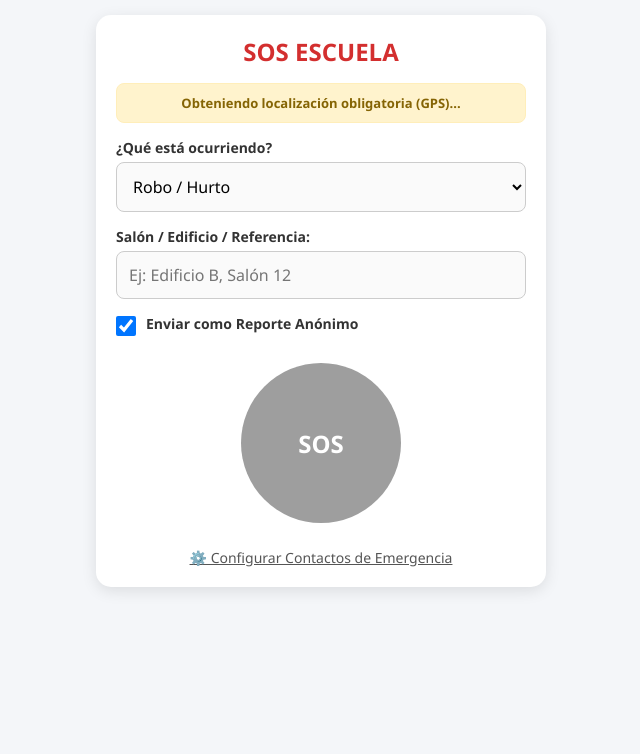
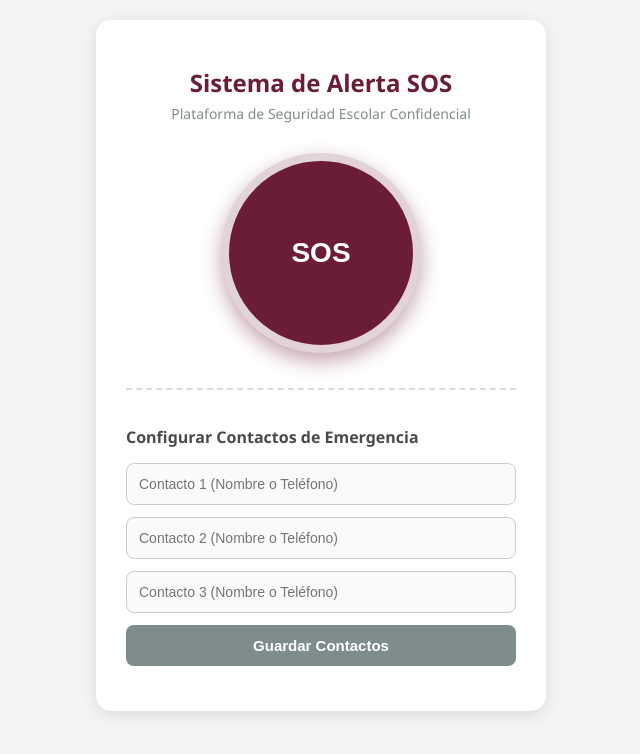
Before and after one commit to escutiasalome08-cloud/boton-panico-sos, a Flask app: page / in a window 1280 px wide. Shown: the top 754 px of the page, without its empty margins (319-959 px from the left). Run offline with Flask 3, Linux system fonts and the light colour scheme.

Commit message:
Update index.html

```diff
--- a/templates/index.html
+++ b/templates/index.html
@@ -3,236 +3,117 @@
 <head>
     <meta charset="UTF-8">
     <meta name="viewport" content="width=device-width, initial-scale=1.0">
-    <title>Botón de Pánico</title>
+    <title>Sistema de Alerta SOS - CBTis 204</title>
     <style>
-        * {
-            box-sizing: border-box;
+        body {
+            font-family: 'Segoe UI', Tahoma, Geneva, Verdana, sans-serif;
+            background-color: #f4f4f6;
             margin: 0;
-            padding: 0;
-            font-family: 'Segoe UI', Tahoma, Geneva, Verdana, sans-serif;
-        }
-
-        body {
-            background-color: #f4f6f9;
-            color: #333;
+            padding: 20px;
             display: flex;
             flex-direction: column;
             align-items: center;
-            padding: 15px;
+            color: #333333;
         }
-
         .container {
+            max-width: 450px;
             width: 100%;
-            max-width: 450px;
             background: #ffffff;
-            padding: 20px;
+            padding: 30px;
             border-radius: 15px;
-            box-shadow: 0 4px 15px rgba(0,0,0,0.1);
-            margin-bottom: 20px;
+            box-shadow: 0 4px 15px rgba(0, 0, 0, 0.1);
+            text-align: center;
+            box-sizing: border-box;
         }
-
         h1 {
-            text-align: center;
-            color: #d32f2f;
+            color: #6b1c37; /* Guinda Institucional */
+            margin-bottom: 5px;
             font-size: 24px;
+        }
+        .subtitle {
+            color: #7f8c8d; /* Gris */
+            font-size: 14px;
+            margin-bottom: 30px;
+        }
+        .btn-sos {
+            width: 200px;
+            height: 200px;
+            border-radius: 50%;
+            background-color: #6b1c37; /* Guinda */
+            color: #ffffff;
+            font-size: 28px;
+            font-weight: bold;
+            border: 8px solid #e2d3d8;
+            cursor: pointer;
+            box-shadow: 0 8px 20px rgba(107, 28, 55, 0.4);
+            transition: transform 0.2s, background-color 0.2s;
+            margin-bottom: 35px;
+        }
+        .btn-sos:active {
+            transform: scale(0.95);
+            background-color: #521429;
+        }
+        .config-section {
+            border-top: 2px dashed #dbdbdb;
+            padding-top: 20px;
+            text-align: left;
+        }
+        .config-section h3 {
+            color: #4a4a4a;
             margin-bottom: 15px;
+            font-size: 16px;
         }
-
-        .gps-status {
-            background-color: #fff3cd;
-            color: #856404;
-            padding: 10px;
-            border-radius: 8px;
-            text-align: center;
-            font-size: 13px;
-            font-weight: bold;
-            margin-bottom: 15px;
-            border: 1px solid #ffeeba;
-        }
-
-        .gps-success {
-            background-color: #d4edda;
-            color: #155724;
-            border-color: #c3e6cb;
-        }
-
-        .form-group {
-            margin-bottom: 15px;
-        }
-
-        label {
-            display: block;
-            margin-bottom: 5px;
-            font-weight: 600;
-            font-size: 14px;
-        }
-
-        select, input[type="text"] {
+        input[type="text"] {
             width: 100%;
             padding: 12px;
-            border: 1px solid #ccc;
+            margin-bottom: 12px;
+            border: 1px solid #cccccc;
             border-radius: 8px;
-            font-size: 16px; /* Evita zoom automático en iPhones */
+            box-sizing: border-box;
+            font-size: 14px;
             background-color: #fafafa;
         }
-
-        .checkbox-group {
-            display: flex;
-            align-items: center;
-            gap: 10px;
-            margin-top: 10px;
-        }
-
-        .checkbox-group input {
-            width: 20px;
-            height: 20px;
-        }
-
-        /* DISEÑO DEL BOTÓN SOS */
-        .btn-sos-container {
-            display: flex;
-            justify-content: center;
-            align-items: center;
-            margin: 25px 0;
-        }
-
-        .btn-sos {
-            width: 160px;
-            height: 160px;
-            background: radial-gradient(circle, #ff5252 0%, #c62828 100%);
-            color: white;
-            border: none;
-            border-radius: 50%;
-            font-size: 24px;
-            font-weight: bold;
-            text-transform: uppercase;
-            box-shadow: 0 0 0 0 rgba(198, 40, 40, 0.7);
-            animation: pulse 1.8s infinite;
-            cursor: pointer;
-            transition: transform 0.2s;
-        }
-
-        .btn-sos:active {
-            transform: scale(0.95);
-            background: #b71c1c;
-        }
-
-        .btn-sos:disabled {
-            background: #9e9e9e;
-            animation: none;
-            box-shadow: none;
-            cursor: not-allowed;
-        }
-
-        @keyframes pulse {
-            0% { transform: scale(0.98); box-shadow: 0 0 0 0 rgba(198, 40, 40, 0.5); }
-            70% { transform: scale(1.05); box-shadow: 0 0 0 25px rgba(198, 40, 40, 0); }
-            100% { transform: scale(0.98); box-shadow: 0 0 0 0 rgba(198, 40, 40, 0); }
-        }
-
-        /* SECCIÓN CONFIGURACIÓN OCULTA */
-        .config-toggle {
-            text-align: center;
-            color: #555;
-            font-size: 14px;
-            text-decoration: underline;
-            cursor: pointer;
-            margin-top: 15px;
-        }
-
-        .config-section {
-            display: none; /* Oculto por defecto */
-            margin-top: 15px;
-            padding-top: 15px;
-            border-top: 2px dashed #ccc;
-        }
-
-        .config-section.active {
-            display: block;
-        }
-
-        .btn-guardar {
+        .btn-save {
             width: 100%;
-            padding: 10px;
-            background-color: #3f51b5;
+            padding: 12px;
+            background-color: #7f8c8d; /* Gris Plata */
             color: white;
             border: none;
             border-radius: 8px;
+            font-size: 15px;
             font-weight: bold;
             cursor: pointer;
+            transition: background-color 0.2s;
+        }
+        .btn-save:hover {
+            background-color: #6c7a7b;
+        }
+        #status {
+            margin-top: 15px;
+            font-size: 14px;
+            font-weight: 500;
         }
     </style>
 </head>
 <body>
 
     <div class="container">
-        <h1>SOS ESCUELA</h1>
+        <h1>Sistema de Alerta SOS</h1>
+        <div class="subtitle">Plataforma de Seguridad Escolar Confidencial</div>
 
-        <div id="gpsStatus" class="gps-status"> Obteniendo localización obligatoria (GPS)...</div>
+        <button class="btn-sos" id="sosButton">SOS</button>
 
-        <div class="form-group">
-            <label for="incidente">¿Qué está ocurriendo?</label>
-            <select id="incidente">
-                <option value="Robo / Hurto">Robo / Hurto</option>
-                <option value="Pelea / Riña">Pelea / Riña Escolar</option>
-                <option value="Accidente / Emergencia Médica">Accidente / Emergencia Médica</option>
-                <option value="Acoso / Violencia">Acoso / Violencia Digital o Física</option>
-                <option value="Otro incidente">Otro</option>
-            </select>
+        <div class="config-section">
+            <h3>Configurar Contactos de Emergencia</h3>
+            <input type="text" id="contact1" placeholder="Contacto 1 (Nombre o Teléfono)">
+            <input type="text" id="contact2" placeholder="Contacto 2 (Nombre o Teléfono)">
+            <input type="text" id="contact3" placeholder="Contacto 3 (Nombre o Teléfono)">
+            <button class="btn-save" id="saveContacts">Guardar Contactos</button>
         </div>
 
-        <div class="form-group">
-            <label for="ubicacionFisica">Salón / Edificio / Referencia:</label>
-            <input type="text" id="ubicacionFisica" placeholder="Ej: Edificio B, Salón 12">
-        </div>
-
-        <div class="form-group">
-            <div class="checkbox-group">
-                <input type="checkbox" id="anonimo" checked onchange="toggleNombreCampo()">
-                <label for="anonimo">Enviar como Reporte Anónimo</label>
-            </div>
-        </div>
-
-        <div class="form-group" id="grupoNombre" style="display: none;">
-            <label for="nombreUsuario">Tu Nombre (Opcional):</label>
-            <input type="text" id="nombreUsuario" placeholder="Escribe tu nombre">
-        </div>
-
-        <div class="btn-sos-container">
-            <button id="btnSos" class="btn-sos" disabled onclick="enviarAlertaServidor()">SOS</button>
-        </div>
-
-        <div class="config-toggle" onclick="toggleConfiguracion()">⚙️ Configurar Contactos de Emergencia</div>
-
-        <div id="configSection" class="config-section">
-            <h3>Contactos de Emergencia</h3>
-            <p style="font-size: 12px; color: #666; margin-bottom: 10px;">Guardados de forma segura en tu navegador habitual.</p>
-            <div class="form-group">
-                <input type="text" id="contacto1" placeholder="Contacto 1 (Nombre o Teléfono)">
-            </div>
-            <div class="form-group">
-                <input type="text" id="contacto2" placeholder="Contacto 2 (Nombre o Teléfono)">
-            </div>
-            <div class="form-group">
-                <input type="text" id="contacto3" placeholder="Contacto 3 (Nombre o Teléfono)">
-            </div>
-            <button class="btn-guardar" onclick="guardarContactos()">Guardar Contactos</button>
-        </div>
+        <div id="status"></div>
     </div>
 
-    <script src="/static/js/app.js"></script>
-    <script>
-        // Funciones visuales rápidas integradas en el HTML
-        function toggleNombreCampo() {
-            const anonimoCheckbox = document.getElementById('anonimo');
-            const grupoNombre = document.getElementById('grupoNombre');
-            grupoNombre.style.display = anonimoCheckbox.checked ? 'none' : 'block';
-        }
-
-        function toggleConfiguracion() {
-            const configSection = document.getElementById('configSection');
-            configSection.classList.toggle('active');
-        }
-    </script>
+    <script src="/estático/js/app.js"></script>
 </body>
 </html>
```
